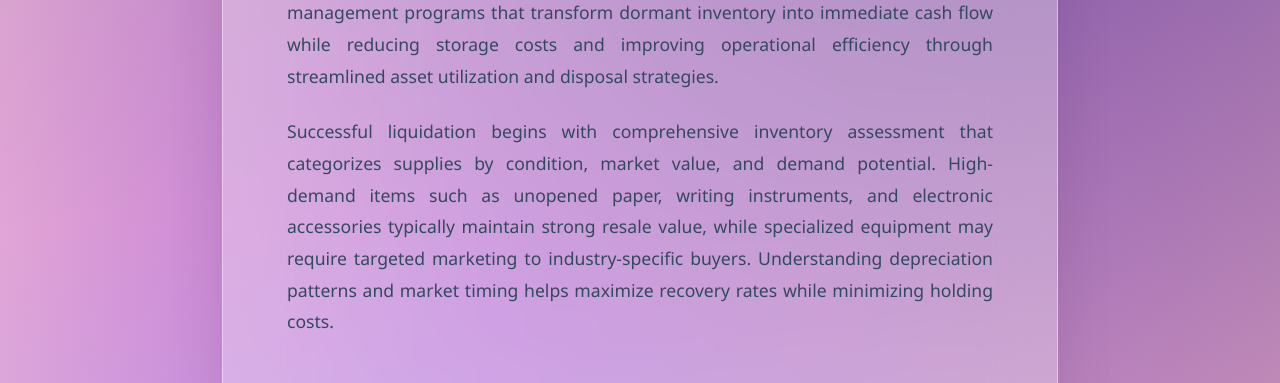
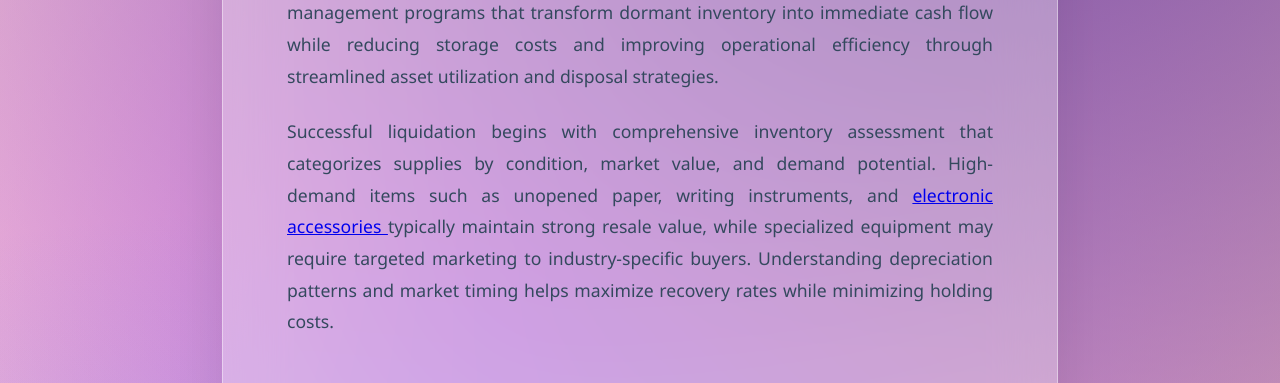
Before and after one commit to Baber534/toner-sell, a plain HTML site: page index.html in a window 1280 px wide. Shown: the part 1008-1391 px from the top of the page. Drawn offline with Linux system fonts and the light colour scheme.

Commit message:
Update index.html

```diff
--- a/index.html
+++ b/index.html
@@ -484,7 +484,7 @@ body::before {
       <h2>Asset Liquidation Fundamentals</h2>
       <p>Modern businesses frequently accumulate substantial quantities of surplus office supplies through overordering, equipment upgrades, office relocations, or changing operational needs, creating valuable opportunities for cash recovery through strategic liquidation processes. Effective inventory monetization requires systematic evaluation of surplus assets, from unopened consumables to functional equipment, enabling organizations to <a href="https://www.superimageltd.co.uk/sell-toner/" class="inline-link">toner sell</a> operations alongside comprehensive surplus management programs that transform dormant inventory into immediate cash flow while reducing storage costs and improving operational efficiency through streamlined asset utilization and disposal strategies.</p>
 
-      <p>Successful liquidation begins with comprehensive inventory assessment that categorizes supplies by condition, market value, and demand potential. High-demand items such as unopened paper, writing instruments, and electronic accessories typically maintain strong resale value, while specialized equipment may require targeted marketing to industry-specific buyers. Understanding depreciation patterns and market timing helps maximize recovery rates while minimizing holding costs.</p>
+      <p>Successful liquidation begins with comprehensive inventory assessment that categorizes supplies by condition, market value, and demand potential. High-demand items such as unopened paper, writing instruments, and <a href="https://sell-toner-uk.bitbucket.io/" lang="en">  electronic accessories </a> typically maintain strong resale value, while specialized equipment may require targeted marketing to industry-specific buyers. Understanding depreciation patterns and market timing helps maximize recovery rates while minimizing holding costs.</p>
     </section>
 
     <section id="optimization" class="section">
```
